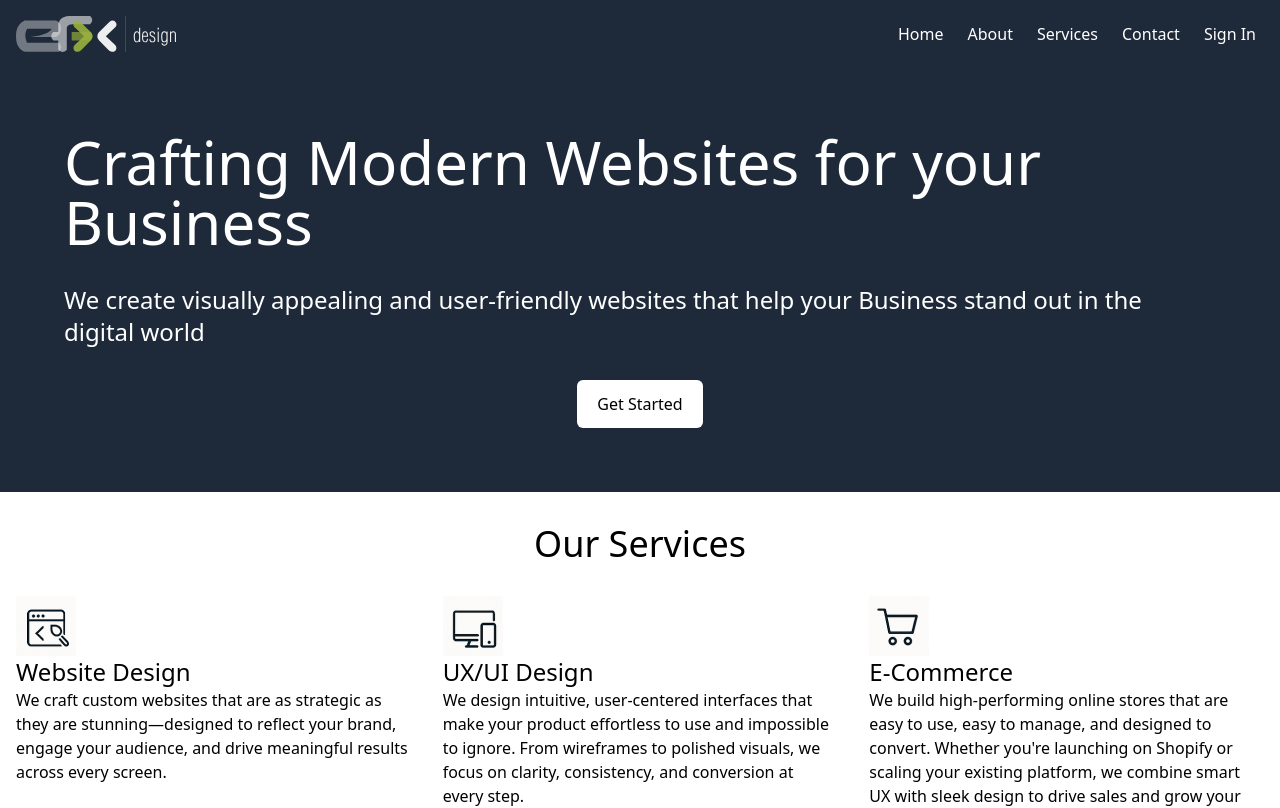
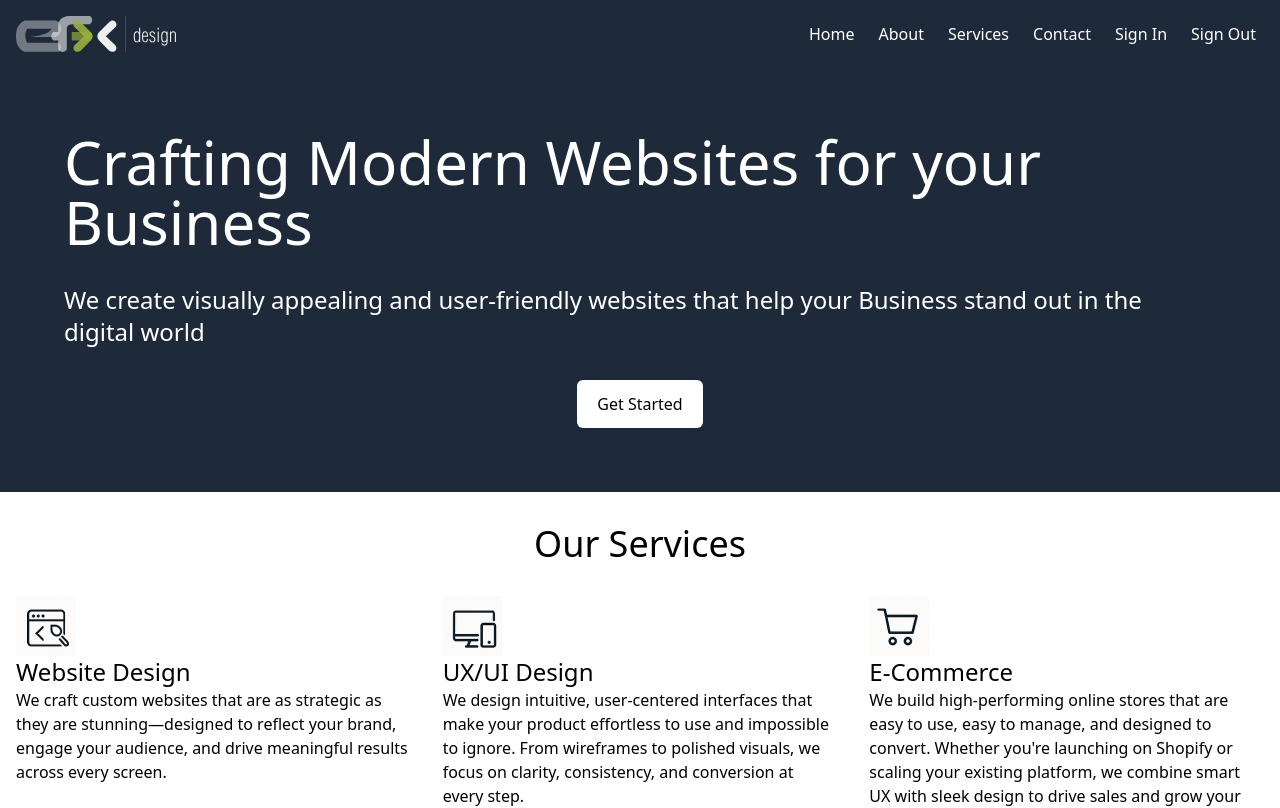
Before and after one commit to eycs0317/efxDesign, a Next.js app: page / in a window 1280 px wide. Shown: the top 808 px of the page. Built offline with nearby package versions, Linux system fonts and the light colour scheme.

Commit message:
Re-add Sign Out

```diff
--- a/src/data/static/layout.ts
+++ b/src/data/static/layout.ts
@@ -14,6 +14,7 @@ export function getGlobalNav() {
     { name: 'Services', href: '/services' },
     { name: 'Contact', href: '/contact' },
     { name: 'Sign In', href: '/signIn' },
+    { name: 'Sign Out', href: '/signOut' },
   ];
 }
 
```
